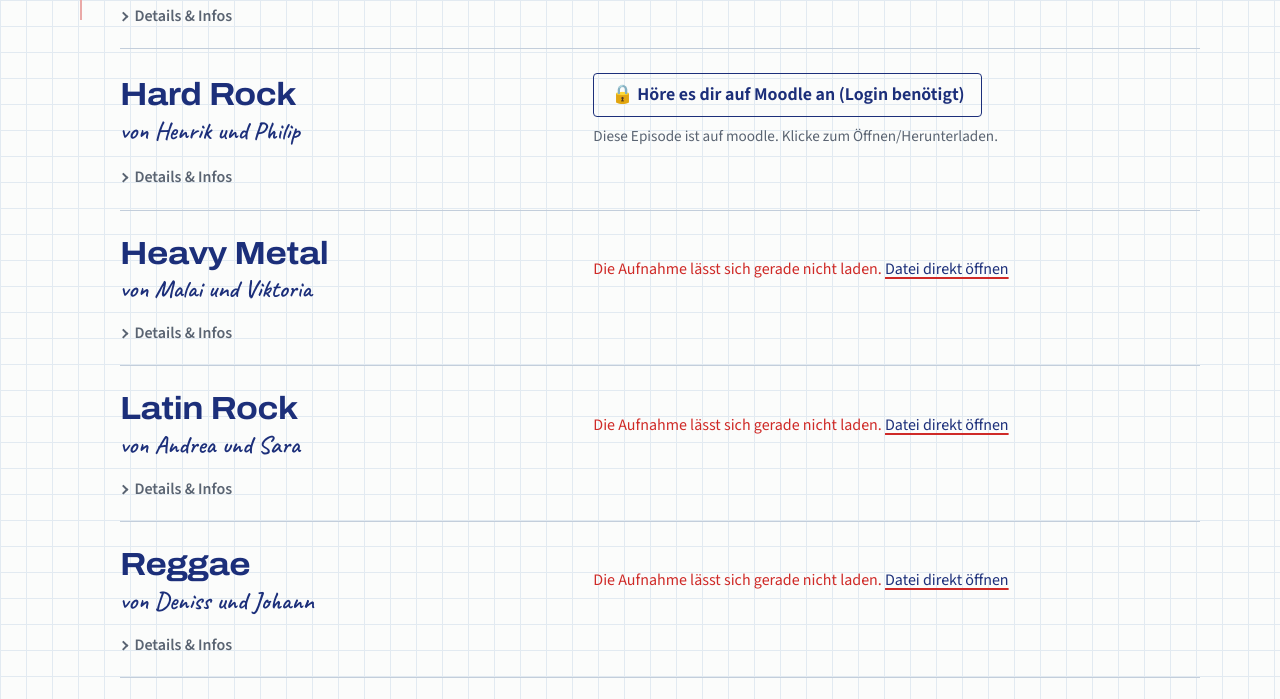
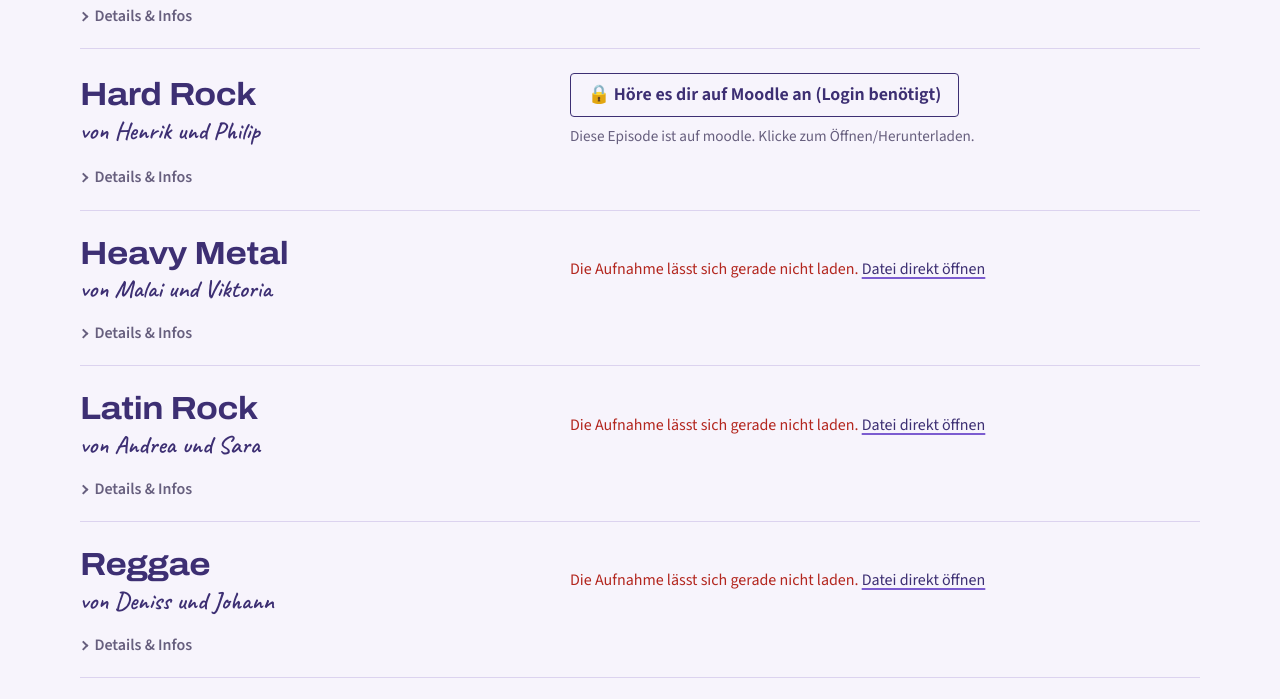
Before and after one commit to Minatobrot/Minatobrot.github.io, a plain HTML site: page podcasts/m2a/index.html in a window 1280 px wide. Shown: the part 780-1479 px from the top of the page. Drawn offline with Linux system fonts and the light colour scheme.

Commit message:
change color
leavendar

```diff
--- a/assets/site.css
+++ b/assets/site.css
@@ -1,5 +1,5 @@
-/* panumic.com — shared notebook look.
-   Light theme is a graph-paper exercise book, dark theme is a chalkboard. */
+/* panumic.com — shared look. Lavender on pale paper; deep aubergine in dark mode.
+   --red is the accent ("pen") colour, kept under that name for the other stylesheets. */
 
 @font-face {
     font-family: "Archivo";
@@ -29,42 +29,41 @@
 }
 
 :root {
-    --paper: #fbfcfb;
+    --paper: #f7f4fc;
     --surface: #ffffff;
-    --grid: #e2eaf1;
-    --ink: #1c2f7a;
-    --text: #20242c;
-    --muted: #5a6472;
-    --rule: #c3cedb;
-    --red: #cf2a27;
-    --margin: #eaa9a7;
-    --hilite: #ffe45c;
+    --ink: #3d2f73;
+    --text: #25212f;
+    --muted: #675f7e;
+    --rule: #dcd3ef;
+    --red: #7c5cd0;
+    --margin: #cbbcf0;
+    --hilite: #e4d9fc;
+    --danger: #b3261e;
     --on-ink: #ffffff;
 
     --font-display: "Archivo", "Arial Narrow", system-ui, sans-serif;
     --font-body: "Source Sans 3", system-ui, -apple-system, "Segoe UI", sans-serif;
     --font-hand: "Caveat", "Segoe Print", "Bradley Hand", cursive;
 
-    --cell: 26px;
     --sheet-w: 1120px;
-    --edge: max(14px, calc(50vw - var(--sheet-w) / 2));
-    --gutter: clamp(22px, 3.2vw, 40px);
+    --edge: max(20px, calc(50vw - var(--sheet-w) / 2));
+    --gutter: 0px;
     color-scheme: light dark;
 }
 
 @media (prefers-color-scheme: dark) {
     :root {
-        --paper: #1c2924;
-        --surface: #24332d;
-        --grid: rgba(255, 255, 255, 0.045);
-        --ink: #f4f2e8;
-        --text: #e3e5db;
-        --muted: #a5b1a8;
-        --rule: #3d4d45;
-        --red: #ff9685;
-        --margin: rgba(255, 150, 133, 0.45);
-        --hilite: rgba(244, 214, 92, 0.3);
-        --on-ink: #1c2924;
+        --paper: #1e1a2b;
+        --surface: #282339;
+        --ink: #e9e2fd;
+        --text: #e2deec;
+        --muted: #aaa2c2;
+        --rule: #3c3554;
+        --red: #bba6f5;
+        --margin: rgba(187, 166, 245, 0.4);
+        --hilite: rgba(187, 166, 245, 0.24);
+        --danger: #ff8f85;
+        --on-ink: #1e1a2b;
     }
 }
 
@@ -84,24 +83,8 @@ body {
     font: 400 1.125rem/1.55 var(--font-body);
     color: var(--text);
     background-color: var(--paper);
-    background-image:
-        linear-gradient(var(--grid) 1px, transparent 1px),
-        linear-gradient(90deg, var(--grid) 1px, transparent 1px);
-    background-size: var(--cell) var(--cell);
     -webkit-font-smoothing: antialiased;
     overflow-x: hidden;
-}
-
-/* the red margin line of the exercise book */
-body::before {
-    content: "";
-    position: fixed;
-    inset-block: 0;
-    left: var(--edge);
-    width: 1.5px;
-    background: var(--margin);
-    pointer-events: none;
-    z-index: 0;
 }
 
 ::selection { background: var(--hilite); color: inherit; }
--- a/grades/style.css
+++ b/grades/style.css
@@ -164,7 +164,7 @@
     top: 0.02rem;
     font: 700 1.75rem/1.2 var(--font-hand);
 }
-.marks-bad li::before { content: "✗"; color: var(--red); }
+.marks-bad li::before { content: "✗"; color: var(--danger); }
 .marks-good li::before { content: "✓"; color: var(--ink); }
 
 /* ---------- dark mode switch ---------- */
--- a/podcasts/m2a/index.html
+++ b/podcasts/m2a/index.html
@@ -20,8 +20,8 @@
     <link rel="icon" type="image/png" sizes="16x16" href="../../favicon/favicon-16x16.png">
     <meta name="msapplication-TileColor" content="#ffffff">
     <meta name="msapplication-TileImage" content="../../favicon/mstile-150x150.png">
-    <meta name="theme-color" content="#fbfcfb" media="(prefers-color-scheme: light)">
-    <meta name="theme-color" content="#1c2924" media="(prefers-color-scheme: dark)">
+    <meta name="theme-color" content="#f7f4fc" media="(prefers-color-scheme: light)">
+    <meta name="theme-color" content="#1e1a2b" media="(prefers-color-scheme: dark)">
     <link rel="stylesheet" href="../../assets/site.css">
     <link rel="stylesheet" href="../podcasts.css">
     <script src="../podcasts.js" defer></script>
@@ -160,7 +160,7 @@
             <ul class="podcast-details">
                 <li class="podcast-item"><strong>Titel:</strong> Heavy Metal</li>
                 <li class="podcast-item"><strong>Info:</strong> Im ersten Abschnitt des Podcast geht es um die Geschichte, im zweiten um den Klang und im letzten Abschnitt geht es um den Effekt, den Heavy Metal auf die Gesellschaft hat.
-e
+
 Vor diesem Projekt wussten wir auch nicht viel über Heavy Metal und das Zusammenschneiden war etwas herausfordernd, weil wir beide noch nie mit dieser Plattform gearbeitet haben (MixPad).
 
 Danke, dass ihr euch die Zeit genommen habt, euch diesen Podcast anzuhören und wir hoffen, ihr habt einen schönen Tag.</li>
@@ -169,6 +169,7 @@ Danke, dass ihr euch die Zeit genommen habt, euch diesen Podcast anzuhören und
             <div class="podcast-sources">
                 <h4 style="margin-bottom: 5px;">Quellen:</h4>
                 <ul>
+                    <li><a href="../pdfs/Heavy Metal.pdf" target="_blank">📄 PDF: Heavy Metal.pdf</a></li>
                 </ul>
             </div>
 
--- a/podcasts/podcasts.css
+++ b/podcasts/podcasts.css
@@ -174,7 +174,7 @@
 .is-playing .player-eq i:nth-child(3) { animation-duration: 0.75s; animation-delay: -0.5s; }
 @keyframes eq { from { transform: scaleY(0.2); } to { transform: scaleY(1); } }
 
-.player-error { grid-area: media; margin: 0; font-size: 1rem; color: var(--red); }
+.player-error { grid-area: media; margin: 0; font-size: 1rem; color: var(--danger); }
 
 /* Moodle-hosted episodes */
 .moodle-container { padding: 0; }
```
Also changed, not shown: grades/about.html (+2 -2 lines), grades/contact.html (+2 -2 lines), grades/imprint.html (+2 -2 lines), grades/index.html (+2 -2 lines), grades/privacy.html (+2 -2 lines), index.html (+2 -2 lines), lehrplan/index.html (+9 -9 lines), podcasts/index.html (+2 -2 lines), podcasts/s2e/index.html (+2 -2 lines).
